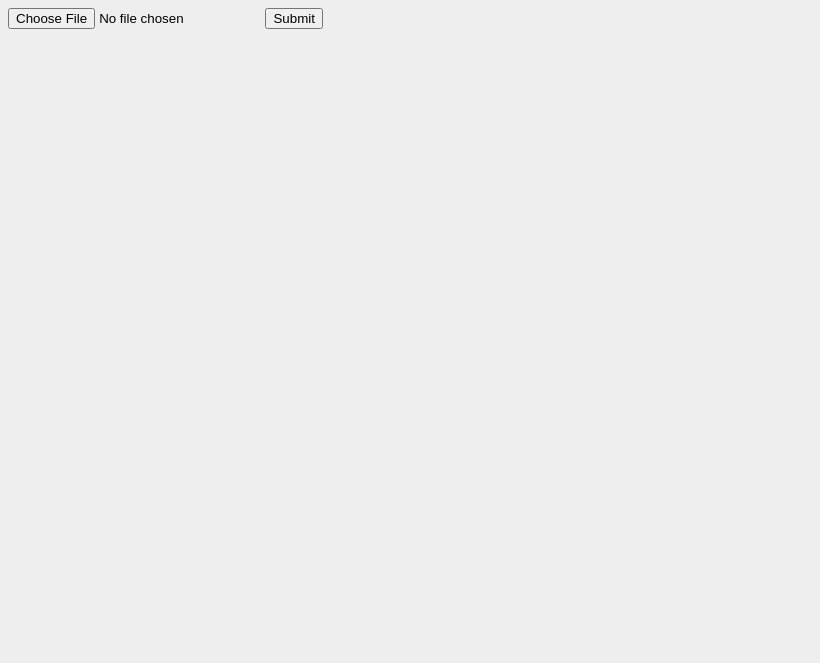
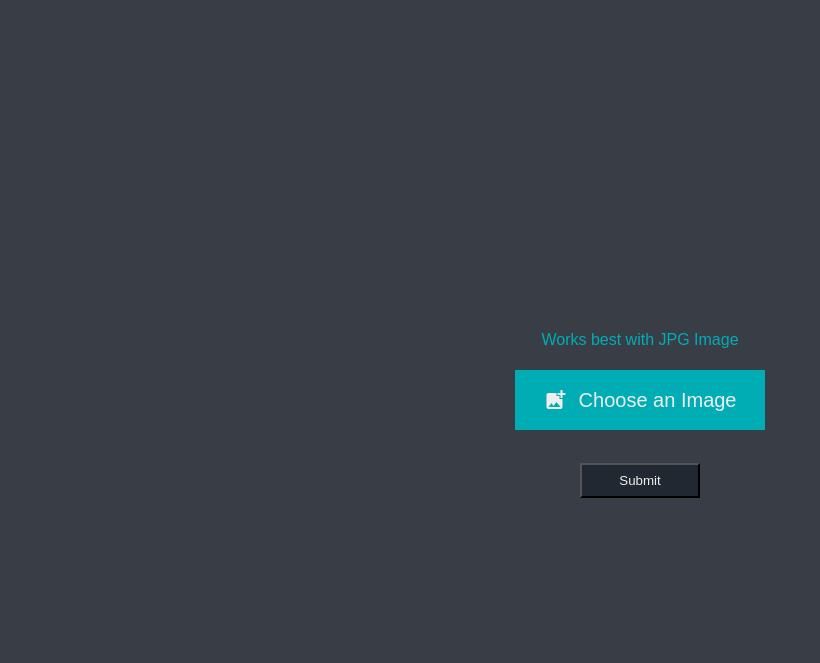
Before and after one commit to vaibhatt/Hackfest-IIT-ISM-Dhanbad-2021-, a Flask app: page / in a window 1280 px wide. Before the commit the part shown is almost empty. Shown: the top 663 px of the page, without its empty margins (0-820 px from the left). Run offline with Flask 2, Linux system fonts and the light colour scheme; parts of the project's set-up code (start-up, migrations or seed data) failed here and were passed over.

Commit message:
Add a bit of styling

```diff
--- a/app.py
+++ b/app.py
@@ -1,4 +1,4 @@
-from flask import Flask, render_template, request, Response, redirect
+from flask import Flask, render_template, request, Response, redirect, url_for
 
 import os
 
--- a/static/css/main.css
+++ b/static/css/main.css
@@ -1,4 +1,64 @@
 body {
+  background-color: #393e46;
   font-family: sans-serif;
-  background-color: #eeeeee;
+  padding: 0;
+  margin: 0;
 }
+p {
+  color: #00adb5;
+  align-items: center;
+  position: absolute;
+  left: 0;
+  right: 0;
+  justify-content: center;
+  top: 0;
+  bottom: 120px;
+  display: flex;
+}
+input[type="file"] {
+  display: none;
+}
+label {
+  color: #eeeeee;
+  height: 60px;
+  width: 250px;
+  background-color: #00adb5;
+  position: absolute;
+  margin: auto;
+  top: 0;
+  bottom: 0;
+  left: 0;
+  right: 0;
+  align-items: center;
+  font-size: 20px;
+  justify-content: center;
+  display: flex;
+}
+input[type="submit"] {
+  background-color: #222831;
+  color: #eeeeee;
+  height: 35px;
+  width: 120px;
+  justify-content: center;
+  display: flex;
+  position: absolute;
+  margin: auto;
+  top: 160px;
+  bottom: 0;
+  left: 0;
+  right: 0;
+  align-items: center;
+}
+
+/* Results Page */
+audio {
+  justify-content: center;
+  display: flex;
+  position: absolute;
+  margin: auto;
+  top: 0;
+  bottom: 0;
+  left: 0;
+  right: 0;
+  align-items: center;
+}
--- a/templates/base.html
+++ b/templates/base.html
@@ -4,6 +4,8 @@
     <meta charset="UTF-8">
     <meta http-equiv="X-UA-Compatible" content="IE=edge">
     <meta name="viewport" content="width=device-width, initial-scale=1.0">
+    <link href="https://fonts.googleapis.com/icon?family=Material+Icons"
+      rel="stylesheet">
     <link rel="stylesheet" href="{{ url_for('static', filename='css/main.css') }}">
     {% block head %}{% endblock %}
 </head>
--- a/templates/index.html
+++ b/templates/index.html
@@ -6,7 +6,14 @@
 
 {% block body %}
     <form action = "/api" method = "POST" enctype="multipart/form-data">
-        <input type="file" id="img" name="img" accept="image/*">
+        <p>Works best with JPG Image</p>
+        <input type="file" id="file" name="img" accept="image/* " required>
+        <label for="file">
+            <i class="material-icons">
+                add_photo_alternate
+            </i>&nbsp;
+            Choose an Image
+        </label>
         <input type="submit">
     </form>
 {% endblock %}
--- a/templates/result.html
+++ b/templates/result.html
@@ -1,7 +1,7 @@
 {% extends 'base.html' %}
 
 {% block head %}
-    <title>Results | Hackoverflow</title>
+    <title>Result | Hackoverflow</title>
 {% endblock %}
 
 {% block body %}
```
Also changed, not shown: static/a.jpg.
